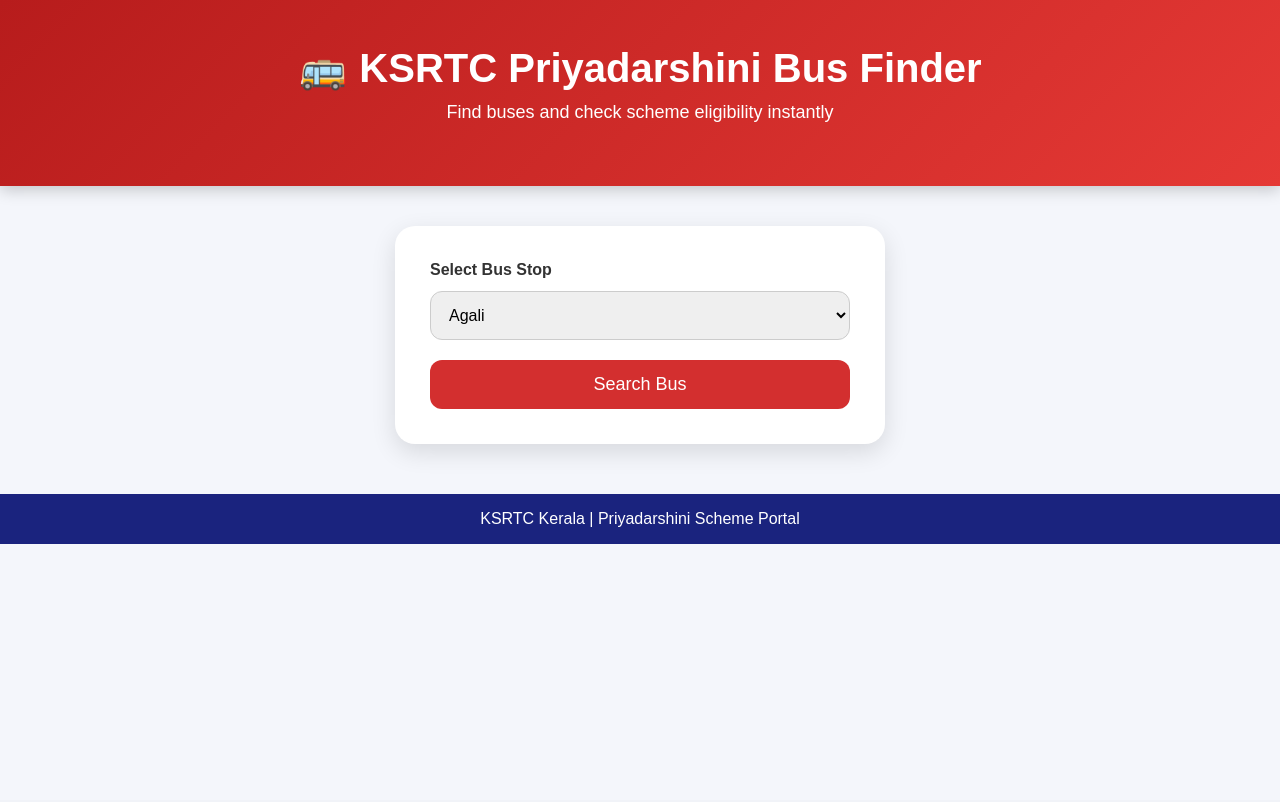
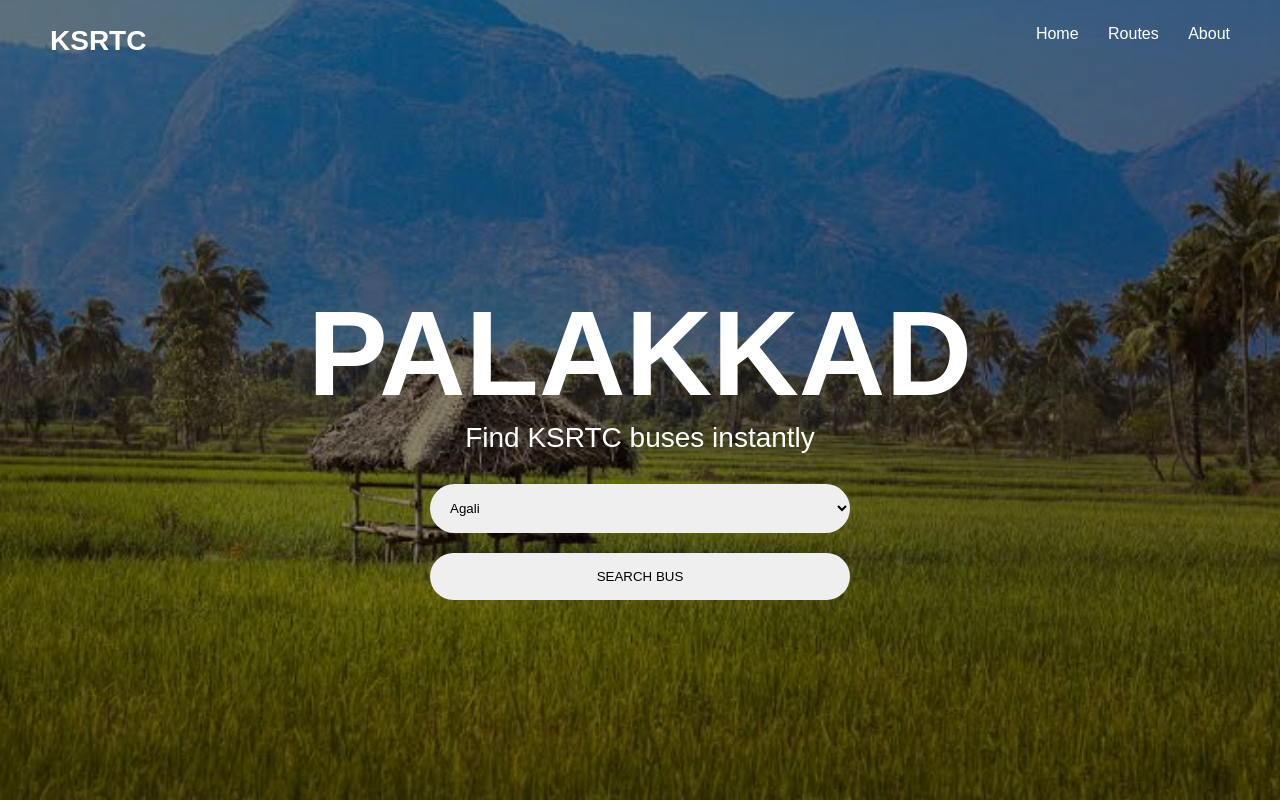
Before and after one commit to asnaabbas63-del/myproject, a Flask app: page / in a window 1280 px wide. Before the commit the page ends 544 px from the top, so only its background shows below. Run offline with Flask 3, Linux system fonts and the light colour scheme.

Commit message:
Updated Priyadarshini finder

```diff
--- a/KSRTC_Priyadarshini_Finder/app.py
+++ b/KSRTC_Priyadarshini_Finder/app.py
@@ -11,10 +11,10 @@
         "Mannarkkad", "Kumaramputhur", "Perinthalmanna",
         "Ottapalam", "Shoranur", "Cherpulassery", "Pattambi",
         "Vaniamkulam", "Parli", "Pathiripala", "Mankara",
-        "Koduvayur", "Alathur", "Vadakkencherry", "Kuzhalmannam",
+        "Koduvayur", "Alathur", "Vadakkencherry","Vandithavalam", "Kuzhalmannam",
         "Nemmara", "Kollengode", "Chittur", "Tattamangalam",
         "Meenakshipuram", "Pollachi", "Kozhikode", "Thrissur",
-        "Agali", "Attappadi", "Alanallur"
+        "Agali", "Attappadi", "Alanallur", "Govindapuram"
     ]
 
     stops = sorted(list(set(stops)))
@@ -39,9 +39,25 @@
     buses = cursor.fetchall()
     conn.close()
 
+    eligible_types = [
+        "shuttle",
+        "city ordinary",
+        "priyadarshini",
+        "ordinary",
+        "regular fast",
+        "limited stop ordinary",
+        "town-to-town",
+        "fair stage ordinary",
+        "point to point ordinary",
+        "gramavandi"
+    ]
+
     processed_buses = []
 
     for bus in buses:
+        bus_type = str(bus[5]).lower().strip()
+        eligible = any(t in bus_type for t in eligible_types)
+
         processed_buses.append({
             "bus_no": bus[0],
             "route_name": bus[1],
@@ -50,7 +66,7 @@
             "timing": bus[4],
             "bus_type": bus[5],
             "stops": bus[6],
-            "eligible": "shuttle" not in bus[5].lower()
+            "eligible": eligible
         })
 
     return render_template(
@@ -61,4 +77,4 @@
 
 
 if __name__ == "__main__":
-    app.run(host="0.0.0.0", port=5000)
+    app.run(host="0.0.0.0", port=5000, debug=True)
--- a/KSRTC_Priyadarshini_Finder/static/style.css
+++ b/KSRTC_Priyadarshini_Finder/static/style.css
@@ -1,156 +1,79 @@
-body {
+* {
     margin: 0;
-    font-family: Arial, sans-serif;
-    background: #f4f6fb;
-    color: #333;
+    padding: 0;
+    box-sizing: border-box;
 }
 
-/* Header */
-.hero {
-    background: linear-gradient(135deg, #b71c1c, #e53935);
-    color: white;
-    text-align: center;
-    padding: 45px 20px;
-    box-shadow: 0 4px 15px rgba(0,0,0,0.2);
+body {
+    font-family: Arial, sans-serif;
 }
 
-.hero h1 {
-    margin: 0;
-    font-size: 40px;
+.hero {
+    position: relative;
+    height: 100vh;
+    background-image: url("/static/palakkad.jpg");
+    background-size: cover;
+    background-position: center;
+    background-repeat: no-repeat;
 }
 
-.hero p {
-    margin-top: 10px;
-    font-size: 18px;
+.overlay {
+    position: absolute;
+    inset: 0;
+    background: rgba(0,0,0,0.45);
 }
 
-/* Search Card */
-.search-container {
-    width: 420px;
-    margin: 40px auto;
-    background: white;
-    padding: 35px;
-    border-radius: 20px;
-    box-shadow: 0 8px 25px rgba(0,0,0,0.12);
+nav {
+    position: relative;
+    z-index: 2;
+    display: flex;
+    justify-content: space-between;
+    padding: 25px 50px;
 }
 
-label {
+.logo {
+    color: white;
+    font-size: 28px;
     font-weight: bold;
-    display: block;
-    margin-bottom: 12px;
 }
 
-select {
-    width: 100%;
-    padding: 14px;
-    border-radius: 12px;
-    border: 1px solid #ccc;
-    font-size: 16px;
+.menu a {
+    color: white;
+    text-decoration: none;
+    margin-left: 25px;
 }
 
-/* Button */
-button {
-    width: 100%;
-    margin-top: 20px;
-    padding: 14px;
-    border: none;
-    border-radius: 12px;
-    background: #d32f2f;
-    color: white;
-    font-size: 18px;
-    cursor: pointer;
-    transition: 0.3s;
+.hero-content {
+    position: relative;
+    z-index: 2;
+    height: calc(100vh - 80px);
+    display: flex;
+    flex-direction: column;
+    justify-content: center;
+    align-items: center;
 }
 
-button:hover {
-    background: #b71c1c;
-    transform: translateY(-2px);
+.hero-content h1 {
+    color: white;
+    font-size: 120px;
 }
 
-/* Results */
-.results-container {
-    width: 85%;
-    margin: 30px auto;
+.hero-content p {
+    color: white;
+    font-size: 28px;
+    margin-bottom: 30px;
 }
 
-.bus-card {
-    background: white;
-    padding: 25px;
-    margin-bottom: 25px;
-    border-radius: 18px;
-    box-shadow: 0 5px 18px rgba(0,0,0,0.1);
-    border-left: 6px solid #d32f2f;
+.search-box {
+    display: flex;
+    flex-direction: column;
+    gap: 20px;
 }
 
-.bus-card h2 {
-    color: #c62828;
-    margin-top: 0;
+.search-box select,
+.search-box button {
+    width: 420px;
+    padding: 16px;
+    border: none;
+    border-radius: 30px;
 }
-
-/* Badges */
-.badge {
-    display: inline-block;
-    padding: 12px 18px;
-    border-radius: 25px;
-    font-weight: bold;
-    margin-top: 15px;
-}
-
-.green {
-    background: #e8f5e9;
-    color: #2e7d32;
-}
-
-.red {
-    background: #ffebee;
-    color: #c62828;
-}
-
-/* Back Button */
-.back-btn {
-    display: inline-block;
-    text-decoration: none;
-    background: #1565c0;
-    color: white;
-    padding: 12px 18px;
-    border-radius: 12px;
-    margin-top: 20px;
-}
-
-.back-btn:hover {
-    background: #0d47a1;
-}
-
-/* No Results */
-.no-results {
-    background: white;
-    padding: 25px;
-    border-radius: 15px;
-    text-align: center;
-    font-size: 18px;
-}
-
-/* Footer */
-footer {
-    background: #1a237e;
-    color: white;
-    text-align: center;
-    padding: 16px;
-    margin-top: 50px;
-}
-
-/* Mobile */
-@media (max-width: 768px) {
-    .search-container {
-        width: 90%;
-        padding: 20px;
-    }
-
-    .results-container {
-        width: 95%;
-    }
-
-    .hero h1 {
-        font-size: 28px;
-    }
-}
--- a/KSRTC_Priyadarshini_Finder/templates/index.html
+++ b/KSRTC_Priyadarshini_Finder/templates/index.html
@@ -1,33 +1,37 @@
 <!DOCTYPE html>
 <html>
 <head>
-    <title>KSRTC Bus Finder</title>
+    <title>Palakkad KSRTC Finder</title>
     <link rel="stylesheet" href="{{ url_for('static', filename='style.css') }}">
 </head>
 <body>
 
-    <header class="hero">
-        <h1>🚌 KSRTC Priyadarshini Bus Finder</h1>
-        <p>Find buses and check scheme eligibility instantly</p>
-    </header>
+<div class="hero">
+    <div class="overlay"></div>
 
-    <div class="search-container">
-        <form action="/search" method="POST">
-            <label>Select Bus Stop</label>
+    <nav>
+        <div class="logo">KSRTC</div>
+        <div class="menu">
+            <a href="#">Home</a>
+            <a href="#">Routes</a>
+            <a href="#">About</a>
+        </div>
+    </nav>
 
-            <select name="stop" required>
+    <div class="hero-content">
+        <h1>PALAKKAD</h1>
+        <p>Find KSRTC buses instantly</p>
+
+        <form action="/search" method="POST" class="search-box">
+            <select name="stop">
                 {% for stop in stops %}
-                <option value="{{ stop }}">{{ stop }}</option>
+                <option>{{ stop }}</option>
                 {% endfor %}
             </select>
-
-            <button type="submit">Search Bus</button>
+            <button type="submit">SEARCH BUS</button>
         </form>
     </div>
-
-    <footer>
-        KSRTC Kerala | Priyadarshini Scheme Portal
-    </footer>
+</div>
 
 </body>
 </html>
```
Also changed, not shown: KSRTC_Priyadarshini_Finder/create_db.py (+4 -7 lines), KSRTC_Priyadarshini_Finder/palakkad_buses.csv (+30 -0 lines), KSRTC_Priyadarshini_Finder/static/results.css (added, +33 -0 lines), KSRTC_Priyadarshini_Finder/templates/results.html (+12 -26 lines), KSRTC_Priyadarshini_Finder/buses.db, KSRTC_Priyadarshini_Finder/static/ksrtc_bg.jpg (added), KSRTC_Priyadarshini_Finder/static/palakkad.jpg (added).
